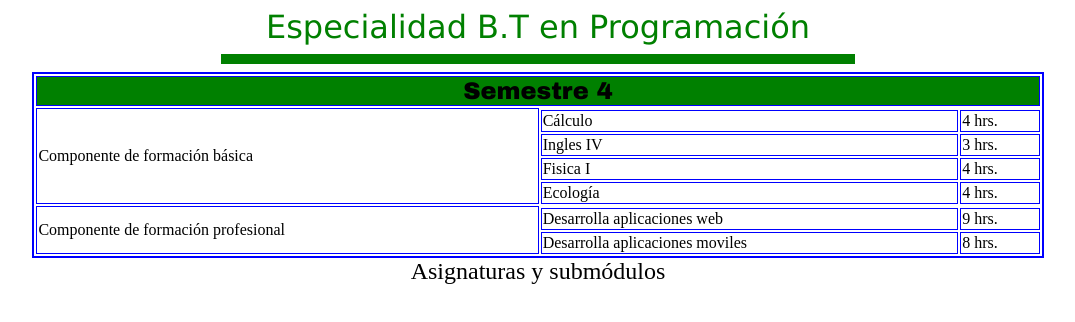
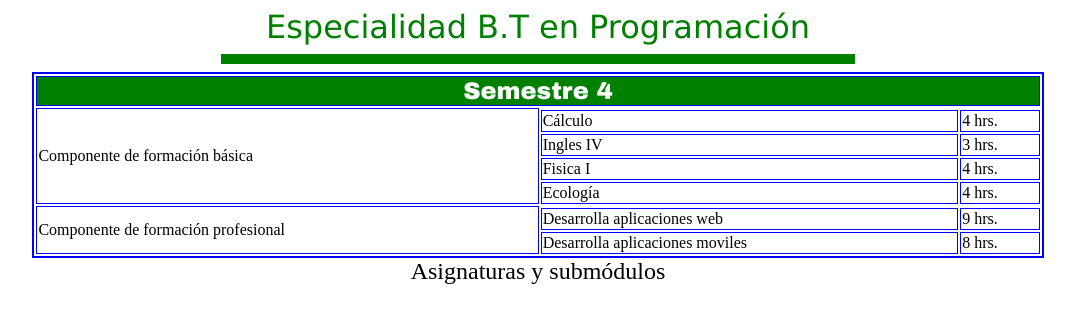
Before and after one commit to Frxddxgt/Frxddxgt.github.io, a plain HTML site: page index.html in a window 1280 px wide. Shown: the whole page, without its empty margins (102-1177 px from the left). Drawn offline with Linux system fonts and the light colour scheme.

Commit message:
index.html

```diff
--- a/index.html
+++ b/index.html
@@ -19,7 +19,7 @@
         </caption>
         <tr bgcolor="green">
             <td colspan="3" align="center">
-                <font size="5" face="Arial black">
+                <font size="5" face="Arial black" color="white">
                 Semestre 4
                 </font>
             </td>
```
